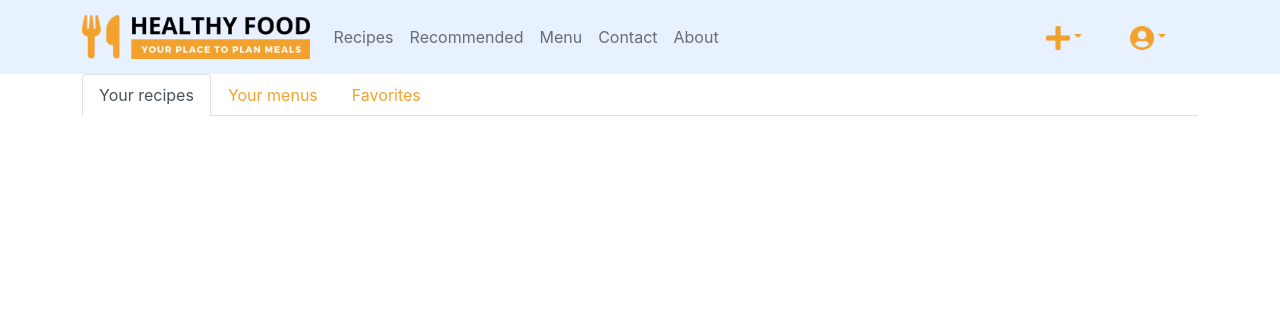
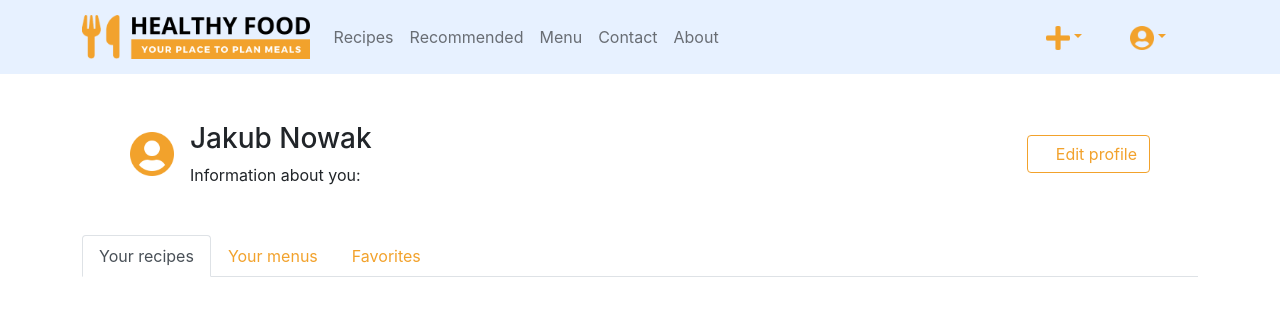
Before and after one commit to pdybowski/healthy-food, a React (Create React App) app: page /user-profile in a window 1280 px wide. Shown: the top 316 px of the page. Built offline with nearby package versions, Linux system fonts and the light colour scheme.

Commit message:
Refactor ProfileInformation styles

```diff
--- a/src/components/userProfile/ProfileInformation.jsx
+++ b/src/components/userProfile/ProfileInformation.jsx
@@ -1,18 +1,27 @@
 import React from 'react';
-import { Button } from 'react-bootstrap';
+import { Button, Container } from 'react-bootstrap';
 import user from '../../assets/images/user-circle-solid.png';
 import edit from '../../assets/images/edit-solid.png';
 
 function ProfileInformation() {
     return (
-        <div className="d-flex m-5">
-            <img src={user} height="16" alt="User Icon" />
-            <h2>Jakub Nowak</h2>
-            <Button variant="primary">
-                <img src={edit} height="16" alt="Edit Icon" />
-                Edit profile
-            </Button>
-        </div>
+        <Container>
+            <div className="d-flex m-5 align-items-center">
+                <div className="me-3">
+                    <img src={user} height="44" alt="User Icon" />
+                </div>
+                <div className="d-flex flex-column">
+                    <h3>Jakub Nowak</h3>
+                    <div>Information about you:</div>
+                </div>
+                <div className="ms-auto">
+                    <Button variant="outline-primary">
+                        <img src={edit} height="14" alt="Edit Icon" />
+                        Edit profile
+                    </Button>
+                </div>
+            </div>
+        </Container>
     );
 }
 
--- a/src/pages/UserProfile/UserProfile.jsx
+++ b/src/pages/UserProfile/UserProfile.jsx
@@ -1,11 +1,11 @@
 import React from 'react';
 import ProfileTabs from '../../components/userProfile/ProfileTabs';
+import ProfileInformation from '../../components/userProfile/ProfileInformation';
 
 function UserProfile() {
     return (
         <>
-            {/*<ProfileNavigation />*/}
-            {/*<ProfileInformation />*/}
+            <ProfileInformation />
             <ProfileTabs />
         </>
     );
```
Also changed, not shown: src/components/userProfile/ProfileNavigation.jsx (deleted, +0 -25 lines), src/components/userProfile/ProfileSubNavigation.jsx (deleted, +0 -24 lines).
